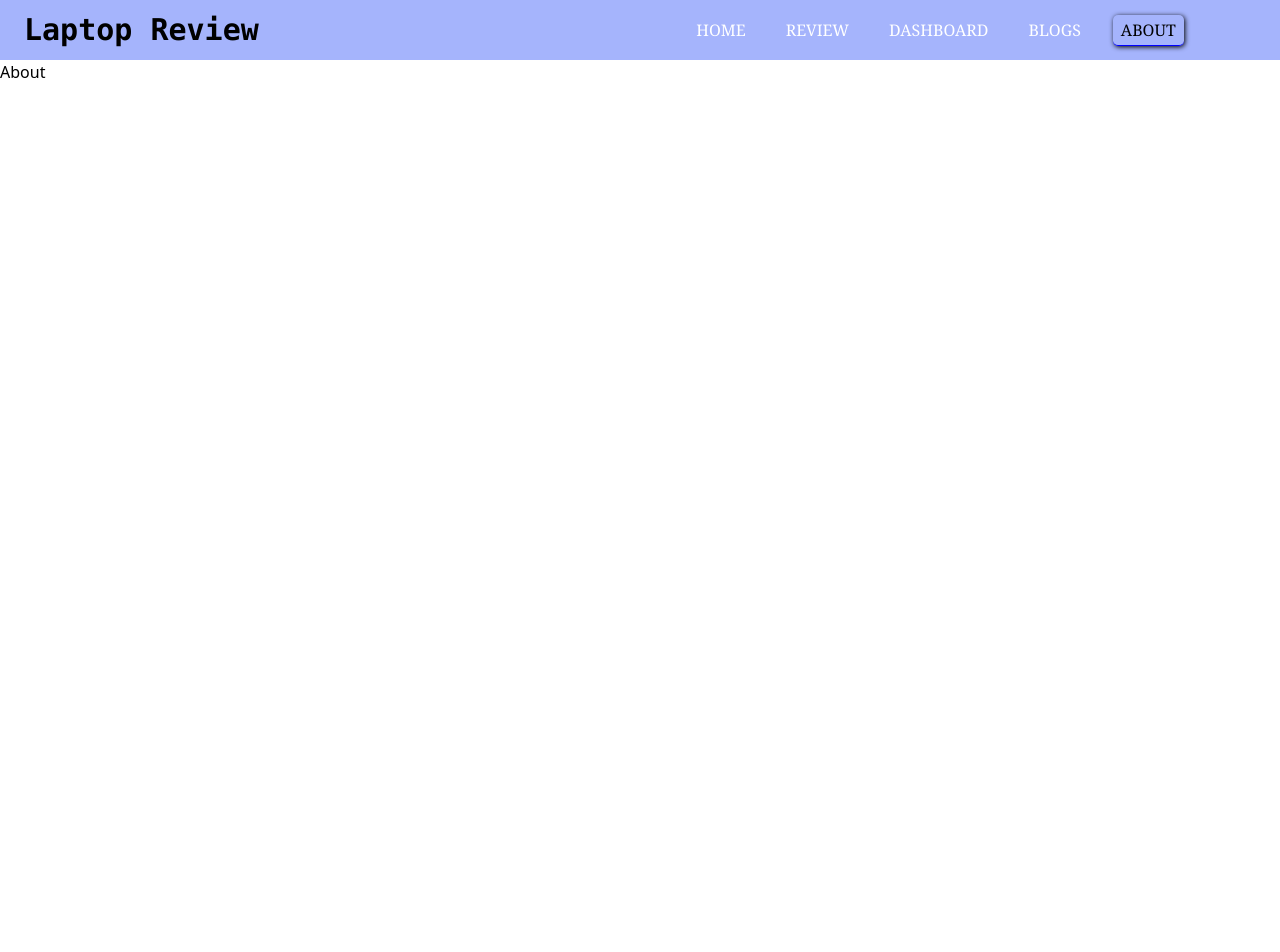
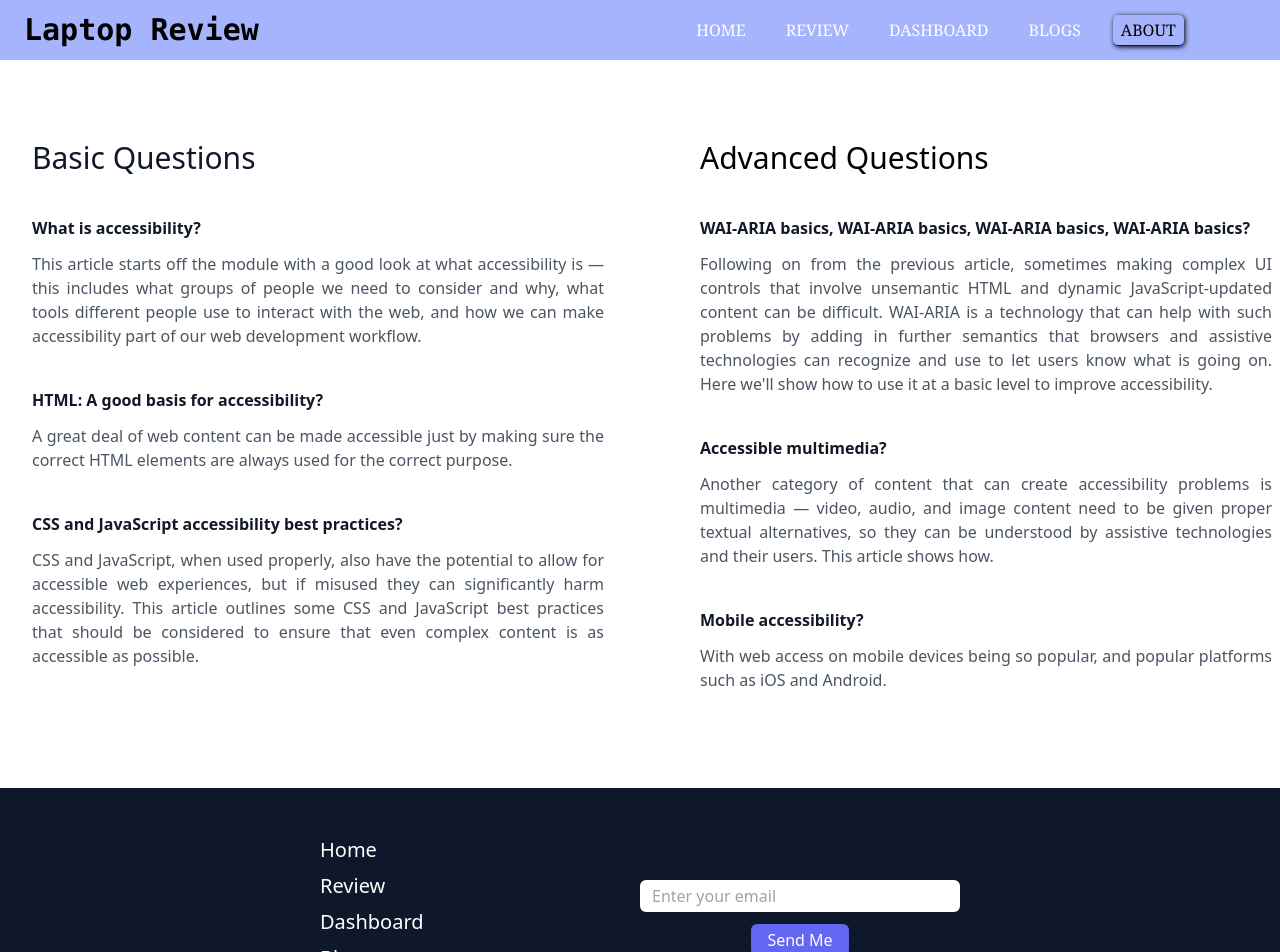
Before and after one commit to yeasinshamimdev/product-analysis-website, a React (Create React App) app: page /about in a window 1280 px wide. Shown: the top 952 px of the page. Before the commit the page ends 800 px from the top, so only its background shows below. Built offline with nearby package versions, Linux system fonts and the light colour scheme.

Commit message:
home and footer done

```diff
--- a/package.json
+++ b/package.json
@@ -3,6 +3,9 @@
   "version": "0.1.0",
   "private": true,
   "dependencies": {
+    "@fortawesome/fontawesome-svg-core": "^6.1.1",
+    "@fortawesome/free-solid-svg-icons": "^6.1.1",
+    "@fortawesome/react-fontawesome": "^0.1.18",
     "@testing-library/jest-dom": "^5.16.3",
     "@testing-library/react": "^12.1.4",
     "@testing-library/user-event": "^13.5.0",
--- a/src/App.js
+++ b/src/App.js
@@ -3,6 +3,7 @@ import './App.css';
 import About from './components/About/About';
 import Blogs from './components/Blogs/Blogs';
 import Dashboard from './components/Dashboard/Dashboard';
+import Footer from './components/Footer/Footer';
 import Header from './components/Header/Header';
 import Home from './components/Home/Home';
 import Review from './components/Review/Review';
@@ -19,6 +20,7 @@ function App() {
         <Route path='/blogs' element={<Blogs />} />
         <Route path='/about' element={<About />} />
       </Routes>
+      <Footer />
     </div>
   );
 }
--- a/src/components/About/About.js
+++ b/src/components/About/About.js
@@ -1,11 +1,78 @@
-import React from 'react';
+import React from 'react'
 
 const About = () => {
     return (
-        <div>
-            <h1>About</h1>
-        </div>
-    );
-};
+        <section class='px-4 ml-6 pt-20 pb-24 mx-auto max-w-7xl md:px-2'>
+            <div class='grid grid-cols-1 gap-24 md:grid-cols-2'>
+                <div>
+                    <h1 class='mb-6 text-2xl font-light text-gray-900 md:text-3xl'>
+                        Basic Questions
+                    </h1>
+                    <p class='mt-10 mb-3 font-semibold text-gray-900'>
+                        What is accessibility?
+                    </p>
+                    <p class='text-gray-600 text-justify'>
+                        This article starts off the module with a good look at what
+                        accessibility is — this includes what groups of people we need to
+                        consider and why, what tools different people use to interact with
+                        the web, and how we can make accessibility part of our web
+                        development workflow.
+                    </p>
+                    <p class='mt-10 mb-3 font-semibold text-gray-900'>
+                        HTML: A good basis for accessibility?
+                    </p>
+                    <p class='text-gray-600 text-justify'>
+                        A great deal of web content can be made accessible just by making
+                        sure the correct HTML elements are always used for the correct
+                        purpose.
+                    </p>
+                    <p class='mt-10 mb-3 font-semibold text-gray-900'>
+                        CSS and JavaScript accessibility best practices?
+                    </p>
+                    <p class='text-gray-600 text-justify'>
+                        CSS and JavaScript, when used properly, also have the potential to
+                        allow for accessible web experiences, but if misused they can
+                        significantly harm accessibility. This article outlines some CSS and
+                        JavaScript best practices that should be considered to ensure that
+                        even complex content is as accessible as possible.
+                    </p>
+                </div>
+                <div>
+                    <h1 class='mb-6 text-2xl font-light md:text-3xl'>
+                        Advanced Questions
+                    </h1>
+                    <p class='mt-10 mb-3 font-semibold text-gray-900'>
+                        WAI-ARIA basics, WAI-ARIA basics, WAI-ARIA basics, WAI-ARIA basics?
+                    </p>
+                    <p class='text-gray-600 text-justify'>
+                        Following on from the previous article, sometimes making complex UI
+                        controls that involve unsemantic HTML and dynamic JavaScript-updated
+                        content can be difficult. WAI-ARIA is a technology that can help
+                        with such problems by adding in further semantics that browsers and
+                        assistive technologies can recognize and use to let users know what
+                        is going on. Here we'll show how to use it at a basic level to
+                        improve accessibility.
+                    </p>
+                    <p class='mt-10 mb-3 font-semibold text-gray-900'>
+                        Accessible multimedia?
+                    </p>
+                    <p class='text-gray-600 text-justify'>
+                        Another category of content that can create accessibility problems
+                        is multimedia — video, audio, and image content need to be given
+                        proper textual alternatives, so they can be understood by assistive
+                        technologies and their users. This article shows how.
+                    </p>
+                    <p class='mt-10 mb-3 font-semibold text-gray-900'>
+                        Mobile accessibility?
+                    </p>
+                    <p class='text-gray-600 text-justify'>
+                        With web access on mobile devices being so popular, and popular
+                        platforms such as iOS and Android.
+                    </p>
+                </div>
+            </div>
+        </section>
+    )
+}
 
-export default About;
+export default About
--- /dev/null
+++ b/src/components/Footer/Footer.js
@@ -0,0 +1,30 @@
+import React from 'react';
+import { Link } from 'react-router-dom';
+import { FontAwesomeIcon } from '@fortawesome/react-fontawesome'
+import { } from '@fortawesome/free-solid-svg-icons'
+
+const Footer = () => {
+    return (
+        <div>
+            <div className='pt-10 text-center bg-slate-900 md:grid md:grid-cols-4'>
+                <div>
+                </div>
+                <div className='flex flex-col text-white text-xl text-left'>
+                    <Link className='mt-2' to="/home">Home</Link>
+                    <Link className='mt-2' to="/review">Review</Link>
+                    <Link className='mt-2' to="/dashboard">Dashboard</Link>
+                    <Link className='mt-2' to="/blogs">Blogs</Link>
+                    <Link className='mt-2' to="/about">About</Link>
+                </div>
+                <div className='flex flex-col items-center justify-center'>
+                    <input className='w-full h-8 px-3 rounded-md' type="text" placeholder='Enter your email' />
+                    <button className='bg-indigo-500 hover:bg-indigo-600 text-white border-0 rounded-md py-1 px-4 mt-3'>Send Me</button>
+                </div>
+            </div>
+            <p className=' pt-8 text-center text-white bg-slate-900'><small>All right reserved || copyright © by Yeasin Shamim </small></p>
+        </div>
+
+    );
+};
+
+export default Footer;
--- a/src/components/Home/Home.js
+++ b/src/components/Home/Home.js
@@ -1,15 +1,19 @@
 import React from 'react';
+import Laptop from '../../../src/laptop.jpg';
 
 const Home = () => {
     return (
-        <div className='md:grid grid-cols-2'>
-            <div className='bg-cyan-100 py-24 ml-16'>
-                <h1 className='text-5xl mb-4 font-thin text-center'>Here Is Your Favorite Laptop</h1>
-                <h1 className='text-4xl font-thin text-center mb-4'>Read The Customer Review And Buy It</h1>
-                <p className='text-justify'>Hello, Welcome to my Laptop review awesome site. Here you can see so many customer review and buy your Favorite Laptop.</p>
+        <div className='md:grid grid-cols-2 gap-4'>
+            <div className='py-24 ml-16'>
+                <h1 className='text-5xl mb-4 font-thin text-justify'>Here Is Your Favorite Laptop</h1>
+                <h1 className='text-4xl font-thin text-justify mb-6'>Read The Customer Review And Buy It</h1>
+                <p className='text-justify font-mono'>Hello, Welcome to my Laptop review awesome site. Here you can see so many customer review and buy your Favorite Laptop. If you are get your Favorite laptop, you can contact with us.</p>
+                <div className='flex justify-center items-center mt-14'>
+                    <button className='bg-indigo-500 py-1 px-4 text-white rounded-sm font-serif text-2xl hover:bg-indigo-600'>Explore More</button>
+                </div>
             </div>
-            <div>
-
+            <div className='mt-6 mr-2'>
+                <img className='rounded-sm w-screen' src={Laptop} alt="Laptop" />
             </div>
         </div>
     );
```
Also changed, not shown: src/laptop.jpg (added), 1 other file (tests, documents, lock files or other folders).
